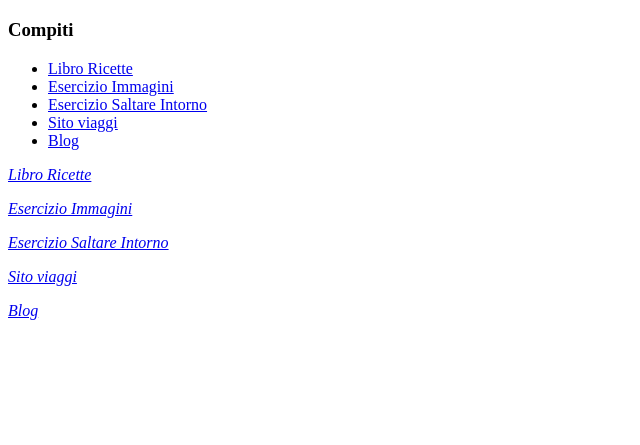
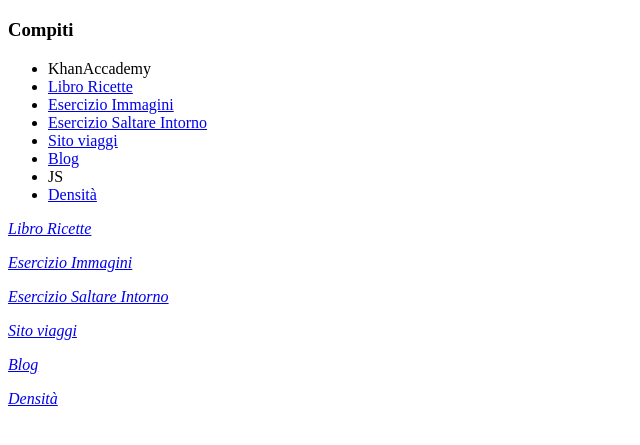
Before and after one commit to ilPaolino8103/ilPaolino8103.github.io, a plain HTML site: page Index.html in a window 1280 px wide. Shown: the part 61-506 px from the top of the page, without its empty margins (0-640 px from the left). Drawn offline with Linux system fonts and the light colour scheme.

Commit message:
Update Index.html

```diff
--- a/Index.html
+++ b/Index.html
@@ -7,17 +7,21 @@
         <h1>Paolo's Index</h1>
         <h3>Compiti</h3>
         <ul>
-            <li><a href="#1">Libro Ricette</a></li>
-            <li><a href="#2">Esercizio Immagini</a></li>
-            <li><a href="#3">Esercizio Saltare Intorno</a></li>
-            <li><a href="#4">Sito viaggi</a></li>
-            <li><a href="#5">Blog</a></li>
+            <li>KhanAccademy</li>
+            <li><a href="#1k">Libro Ricette</a></li>
+            <li><a href="#2k">Esercizio Immagini</a></li>
+            <li><a href="#3k">Esercizio Saltare Intorno</a></li>
+            <li><a href="#4k">Sito viaggi</a></li>
+            <li><a href="#5k">Blog</a></li>
+            <li>JS</li>
+            <li><a href="#1j">Densità</a></li>
         </ul>
-        <p id="1"><em> <a href="https://ilpaolino8103.github.io/KhanAccademy/Docs/LibroRicette.html">Libro Ricette</a></em></p>
-        <p id="2"><em> <a href="https://ilpaolino8103.github.io/KhanAccademy/Docs/Immagini.html">Esercizio Immagini</a></em></p>
-        <p id="3"><em> <a href="https://ilpaolino8103.github.io/KhanAccademy/Docs/SaltareIntorno.html">Esercizio Saltare Intorno</a></em></p>
-        <p id="4"><em> <a href="https://ilpaolino8103.github.io/KhanAccademy/Docs/Viaggi.html">Sito viaggi</a></em></p>
-        <p id="5"><em> <a href="https://ilpaolino8103.github.io/KhanAccademy/Docs/Blog.html">Blog</a></em></p>
+        <p id="1k"><em> <a href="https://ilpaolino8103.github.io/KhanAccademy/Docs/LibroRicette.html">Libro Ricette</a></em></p>
+        <p id="2k"><em> <a href="https://ilpaolino8103.github.io/KhanAccademy/Docs/Immagini.html">Esercizio Immagini</a></em></p>
+        <p id="3k"><em> <a href="https://ilpaolino8103.github.io/KhanAccademy/Docs/SaltareIntorno.html">Esercizio Saltare Intorno</a></em></p>
+        <p id="4k"><em> <a href="https://ilpaolino8103.github.io/KhanAccademy/Docs/Viaggi.html">Sito viaggi</a></em></p>
+        <p id="5k"><em> <a href="https://ilpaolino8103.github.io/KhanAccademy/Docs/Blog.html">Blog</a></em></p>
+        <p id="1j"><em> <a href="https://ilpaolino8103.github.io/JS/Compito11aprile.html">Densità</a></em></p>
 
 
 
```
